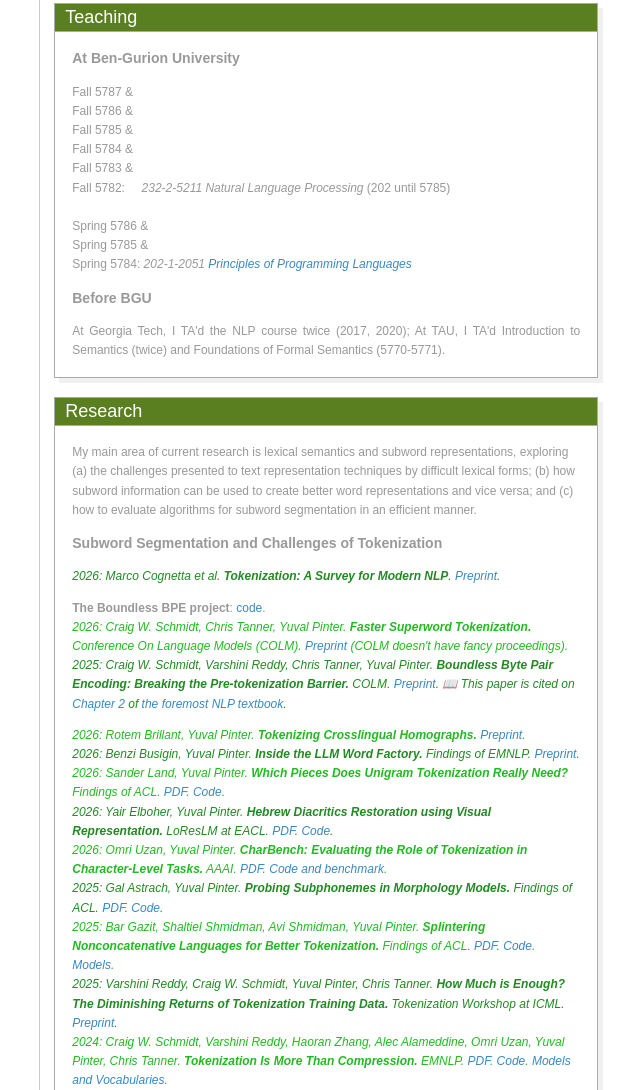
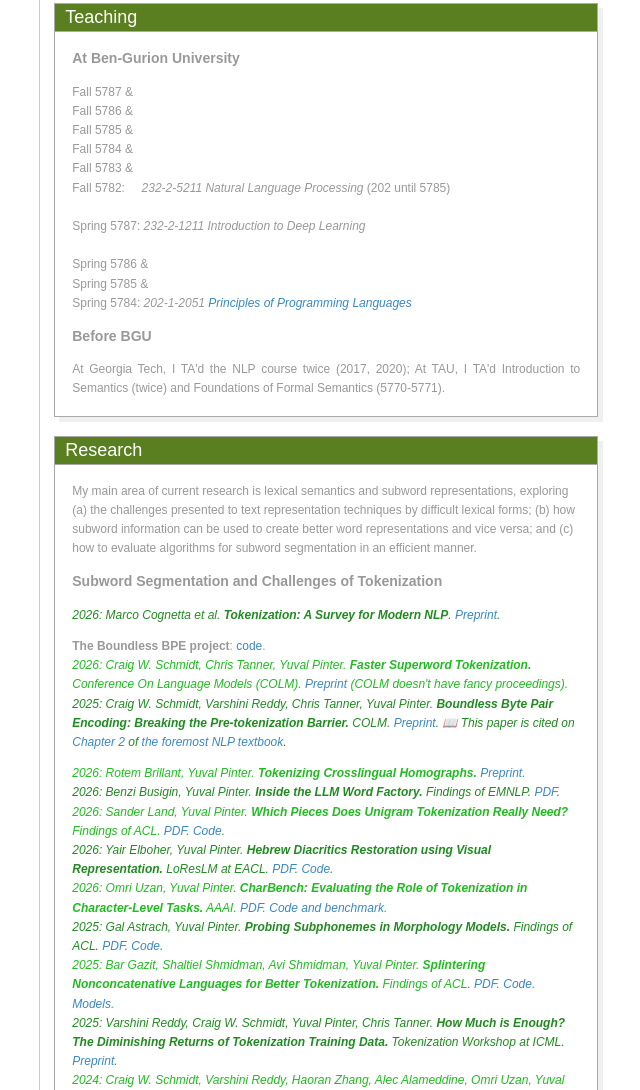
Before and after one commit to yuvalpinter/website, a plain HTML site: page index.html in a window 1280 px wide. Shown: the part 1944-3034 px from the top of the page, without its empty margins (397-1037 px from the left). Drawn offline with Linux system fonts and the light colour scheme.

Commit message:
Update index.html
Adding Anthology version for word factory + 232.2.1211

```diff
--- a/index.html
+++ b/index.html
@@ -445,6 +445,9 @@ I am proud to be a member of BGU's <a href="https://in.bgu.ac.il/welcome/Pages/d
 		<!-- ; links to public material forthcoming -->
 		<br>
 		<br>
+		Spring 5787: <i>232-2-1211 Introduction to Deep Learning</i>
+		<br>
+		<br>
 		Spring 5786 &<br>
 		Spring 5785 &<br>
 		Spring 5784: <i>202-1-2051 <a href="https://bguppl.github.io/interpreters/">Principles of Programming Languages</a></i>
@@ -540,7 +543,7 @@ My main area of current research is lexical semantics and subword representation
 </pub1>
 <BR>
 <pub2>
-2026: Benzi Busigin, Yuval Pinter. <b>Inside the LLM Word Factory.</b> Findings of EMNLP. <a href="https://arxiv.org/abs/2606.08562">Preprint</a>.
+2026: Benzi Busigin, Yuval Pinter. <b>Inside the LLM Word Factory.</b> Findings of EMNLP. <a href="https://aclanthology.org/2026.findings-emnlp.1654/">PDF</a>.
 </pub2>
 <BR>
 <pub1>
@@ -1025,7 +1028,7 @@ I've been on four Israeli trivia game shows between 2002 and 2008. Don't ask me
  </tr>
  <tr>
   <td colspan="3" bgcolor="FFFFFF" align="right">
-  Last Update: September 30, 2026
+  Last Update: October 29, 2026
   </td>
  </tr>
 </table>
```
